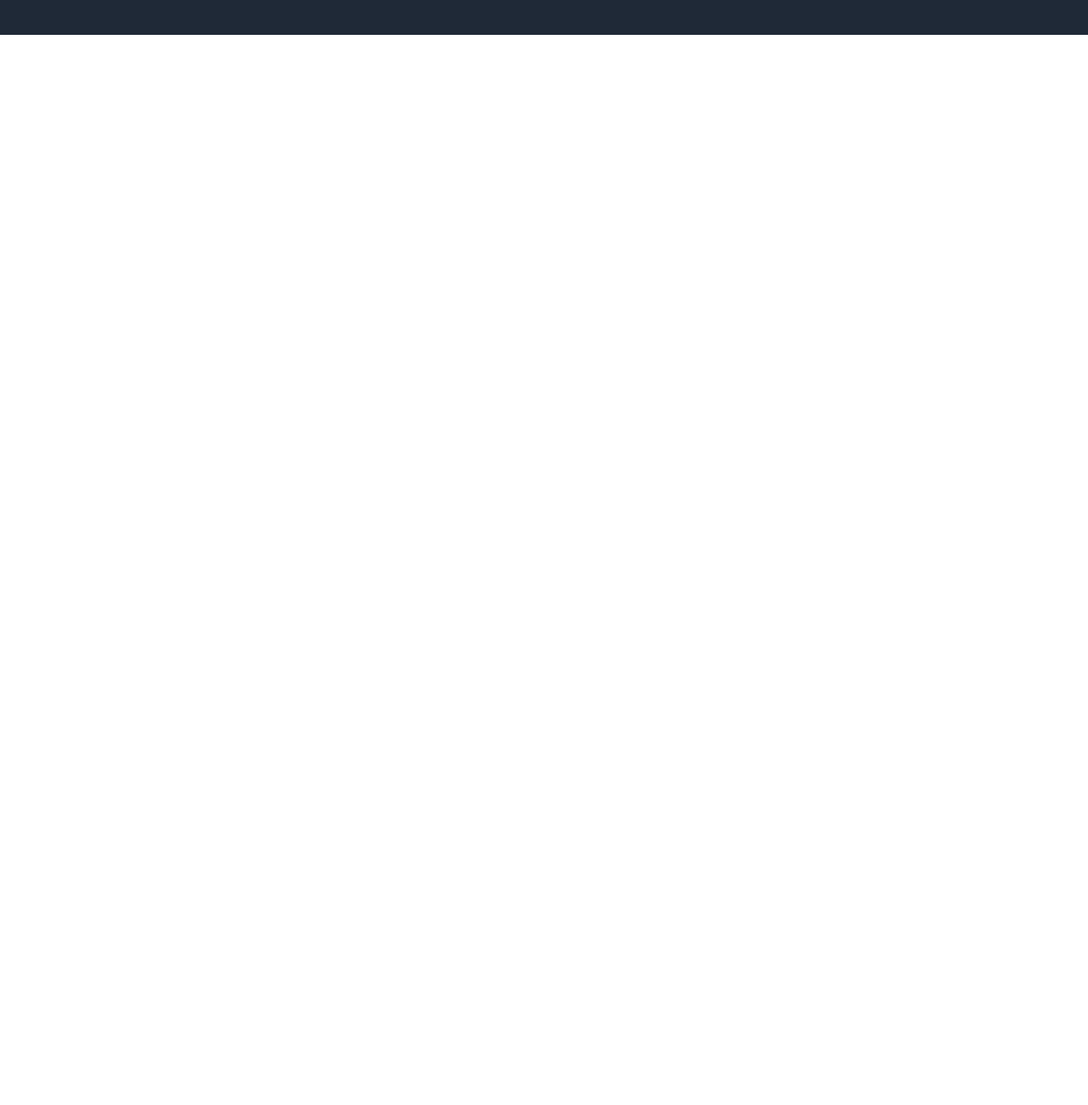
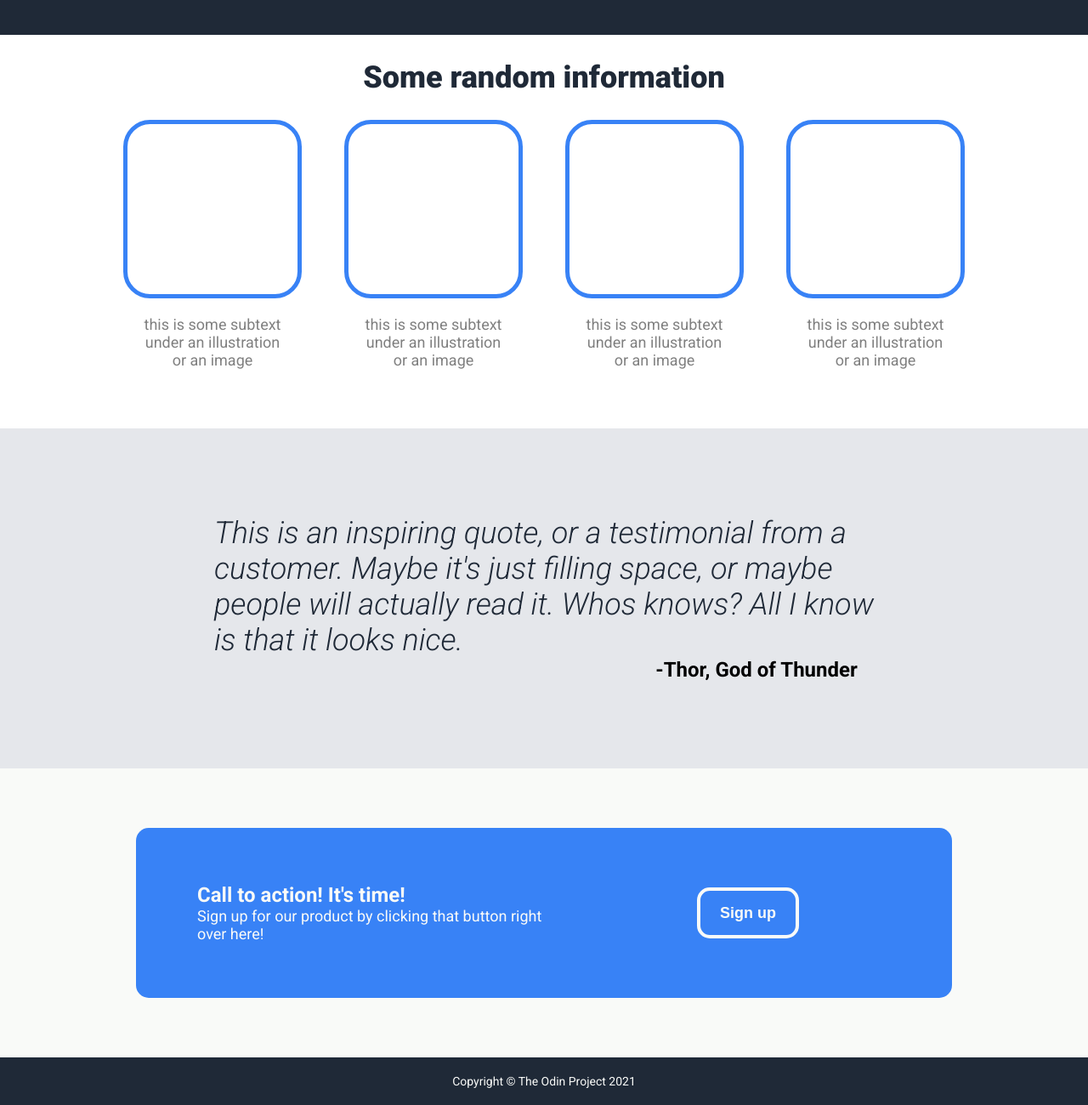
Before and after one commit to kenzondion-sys/landing_page, a plain HTML site: page index.html in a window 1280 px wide. Shown: the part 378-1678 px from the top of the page at 85% size. Before the commit the page ends 800 px from the top, so only its background shows below. Drawn offline with Linux system fonts and the light colour scheme.

Commit message:
fin du projet landing page de The Odin project

```diff
--- a/index.html
+++ b/index.html
@@ -32,5 +32,50 @@
 
         </div>
     </div>
+    <div class="second-section">
+        <div class="random-info-banner">
+            <h1 class="random-info">Some random information</h1>
+        </div>
+        <div class="second-section-content">
+            <div class="four-squares illustration-subtext">
+                <div class="square-subtext">
+                    <div class="square content1"></div>
+                    <p class="subtext content1">this is some subtext <br/> under an illustration <br/> or an image</p>
+                </div>
+                <div class="square-subtext">
+                    <div class="square content1"></div>
+                    <p class="subtext content1">this is some subtext <br/> under an illustration <br/> or an image</p>
+                </div>
+                <div class="square-subtext">
+                    <div class="square content1"></div>
+                    <p class="subtext content1">this is some subtext <br/> under an illustration <br/> or an image</p>
+                </div>
+                <div class="square-subtext">
+                    <div class="square content1"></div>
+                    <p class="subtext content1">this is some subtext <br/> under an illustration <br/> or an image</p>
+                </div>
+            </div>
+        </div>
+    </div>
+    <div class="quote-section">
+        <div class="quote">
+            This is an inspiring quote, or a testimonial from a <br/> customer. Maybe it's just filling space, or maybe <br/> people will actually read it. Whos knows? All I know <br/> is that it looks nice.
+        </div>
+        <h2 id="signature">-Thor, God of Thunder</h2>
+    </div>
+    <div class="call-to-action-section">
+        <div class="call-to-action-banner">
+            <div class="cta-left">
+                <h2 class="encouragement">Call to action! It's time!</h2>
+                <p class="sign-up-instructions">Sign up for our product by clicking that button right over here!</p>
+            </div>
+            <div class="cta-right">
+                <button type="button" alt="sign-up-button" class="sign-up-last">Sign up</button>
+            </div>
+        </div>
+    </div>
+    <div class="footer">
+        <p class="copyright">Copyright © The Odin Project 2021</p>
+    </div>
 </body>
 </html>
--- a/styles.css
+++ b/styles.css
@@ -74,3 +74,131 @@ ul{
 img{
     border-radius: 15%;
 }
+.random-info-banner{
+    display: flex;
+    height: 100px;
+    width: 100%;
+    justify-content: center;
+    align-items: center;
+}
+.random-info{
+    display: flex;
+    font-size: 36px;
+    color: #1F2937;
+    font-weight: 900;
+    justify-content: center;
+    align-items: center;
+    margin: 100px;
+}
+.four-squares{
+    display: flex;
+    flex-direction: row;
+    justify-content: center;
+    align-items: center;
+    gap: 50px;
+}
+.square{
+    display: flex;
+    height: 200px;
+    width: 200px;
+    border: 5px solid #3882F6;
+    border-radius: 15%;
+}
+.square-subtext{
+    display: flex;
+    flex-direction: column;
+    gap: 20px;
+    margin-bottom: 70px;
+}
+.subtext{
+    text-align: center;
+    justify-content: square;
+    color: gray;
+    font-size: 18px;
+}
+.content1{
+    display: flex;
+    flex-direction: column;
+    gap: 20px;
+}
+.quote-section{
+    display: flex;
+    background-color: #E5E7EB;
+    justify-content: center;
+    align-items: center;
+    height: 400px;
+    flex-direction: column;
+}
+.quote{
+    font-size: 36px;
+    color: #1F2937;
+    font-weight: 300;
+    font-style: italic;
+}
+#signature{
+    display: flex;
+    margin-left: 500px;
+}
+.call-to-action-section{
+    display: flex;
+    background-color: #F9FAF8;
+    justify-content: center;
+    align-items: center;
+}
+.call-to-action-banner{
+    background-color: #3882F6;
+    display: flex;
+    justify-content: center;
+    width: 75%;
+    height: 200px;
+    margin: 70px;
+    border: 0;
+    border-radius: 15px;
+}
+.cta-left{
+    color: #F9FAF8;
+    width: 50%;
+    display: flex;
+    justify-content: center;
+    align-items: start;
+    flex-direction: column;
+
+}
+.encouragement{
+    font-size: 24px;
+    font-weight: bold;
+    display: flex;
+    margin-left: 15%;
+}
+.sign-up-instructions{
+    font-size: 18px;
+    display: flex;
+    margin-left: 15%;
+}
+.cta-right{
+    width: 50%;
+    display: flex;
+    justify-content: center;
+    align-items: center;
+}
+.sign-up-last{
+    color: #F9FAF8;
+    background-color: #3882F6;
+    font-size: 18px;
+    font-weight: 700;
+    height: 60px;
+    width: 120px;
+    border: 4px solid #F9FAF8;
+    border-radius: 15px;
+}
+.footer{
+    display: flex;
+    align-items: center;
+    justify-content: center;
+    background-color: #1F2937;
+    color: #F9FAF8;
+}
+.copyright{
+    margin: 20px;
+    font-size: 14px;
+}
```
